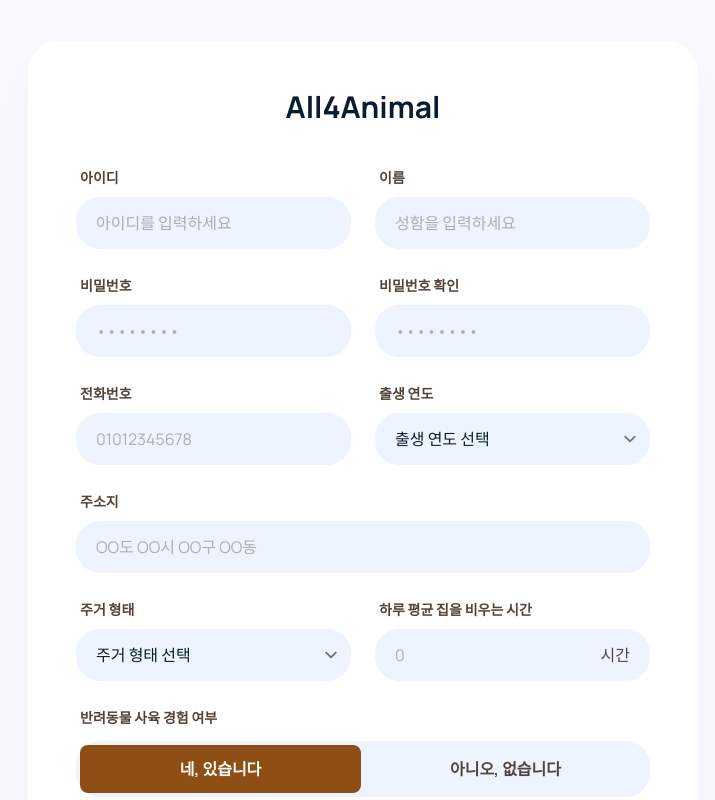
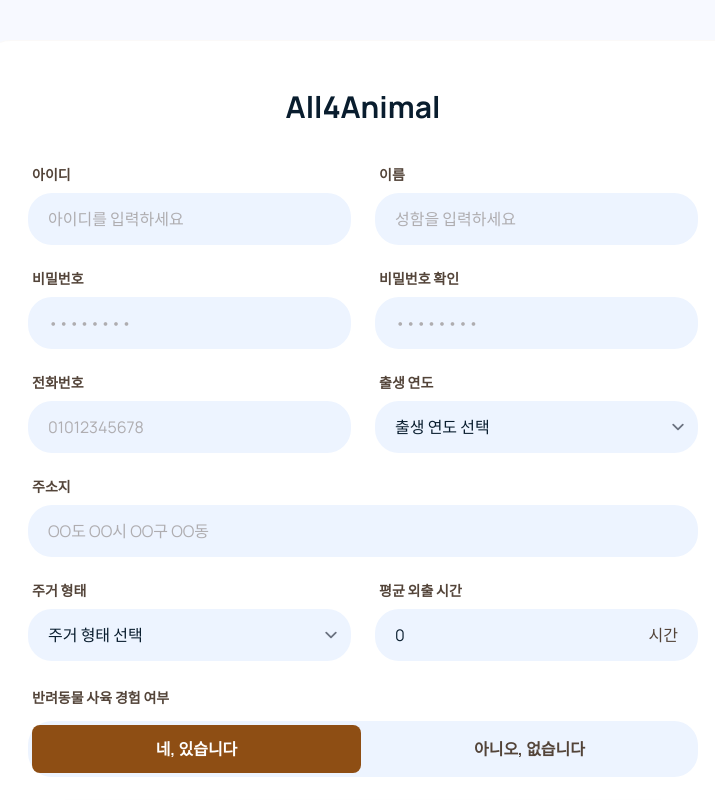
Before and after one commit to AllfourAnimal/client, a React (Create React App) app: page / in a window 1280 px wide. Both pictures are taken after a click on the button "계정 생성". Shown: the top 800 px of the page, without its empty margins (277-992 px from the left). Built offline with nearby package versions, Linux system fonts and the light colour scheme.

Commit message:
feat: 회원가입 API 연결

```diff
--- a/src/pages/LoginPage.jsx
+++ b/src/pages/LoginPage.jsx
@@ -3,7 +3,7 @@ import { loginUser } from '../api/auth';
 import { useAuth } from '../context/AuthContext';
 
 function LoginPage({ onNavigateHome, onNavigatePreferences, onNavigateSignup }) {
-  const [id, setId] = useState('');
+  const [loginId, setLoginId] = useState('');
   const [password, setPassword] = useState('');
   const [error, setError] = useState('');
   const { login } = useAuth();
@@ -12,7 +12,7 @@ function LoginPage({ onNavigateHome, onNavigatePreferences, onNavigateSignup })
     e.preventDefault();
     setError('');
     try {
-      const data = await loginUser({ loginId: id, password });
+      const data = await loginUser({ loginId, password });
       login(data.accessToken);  // 로그인 성공 시 context에 토큰 저장
       if (onNavigatePreferences) onNavigatePreferences();
     } catch (err) {
@@ -68,10 +68,10 @@ function LoginPage({ onNavigateHome, onNavigatePreferences, onNavigateSignup })
                   아이디
                 </label>
                 <input
-                  type="id"
+                  type="text"
                   placeholder="all4animal"
-                  value={id}
-                  onChange={(e) => setId(e.target.value)}
+                  value={loginId}
+                  onChange={(e) => setLoginId(e.target.value)}
                   className="w-full rounded-lg bg-surface-container-low border-none focus:ring-2 focus:ring-primary-fixed focus:bg-surface-bright h-14 px-5 text-on-surface placeholder:text-outline transition-all duration-300"
                 />
               </div>
--- a/src/pages/SignupPage.jsx
+++ b/src/pages/SignupPage.jsx
@@ -1,4 +1,6 @@
 import { useState } from 'react';
+import { signupUser } from '../api/auth';
+import { checkId } from '../api/auth';
 
 function SignupPage({ onNavigateLogin }) {
   const [form, setForm] = useState({
@@ -8,26 +10,36 @@ function SignupPage({ onNavigateLogin }) {
     passwordConfirm: '',
     phone: '',
     birthYear: '',
-    address: '',
+    location: '',
+    isExperience: true,
     housingType: '',
-    emptyHours: '',
-    isExperience: 'yes',
+    emptyTime: 0
   });
+  const [fieldErrors, setFieldErrors] = useState({});
   const [error, setError] = useState('');
 
+  // 폼 입력 핸들러
   const handleChange = (e) => {
     const { name, value } = e.target;
     setForm((prev) => ({ ...prev, [name]: value }));
   };
 
+  // 폼 제출 핸들러
   const handleSubmit = async (e) => {
     e.preventDefault();
     setError('');
-    if (form.password !== form.passwordConfirm) {
-      setError('비밀번호가 일치하지 않습니다.');
-      return;
+    setFieldErrors({});
+
+    try {
+      // Todo: 아이디 중복 검사
+      await signupUser(form);
+      onNavigateLogin();
+    } catch (err) {
+      const errors = err.response?.data?.errors;
+      if (errors)
+        setFieldErrors(errors);
+      setError((err.response.data.code === 'BAD_REQUEST' || err.response.data.code === 'VALIDATION_ERROR') ? '회원가입에 실패했습니다. 입력한 정보를 확인해주세요.' : err.response?.data?.message);
     }
-    // TODO: 회원가입 API 연동
   };
 
   const birthYears = Array.from({ length: 60 }, (_, i) => new Date().getFullYear() - 15 - i);
@@ -37,7 +49,7 @@ function SignupPage({ onNavigateLogin }) {
 
       {/* 본문 */}
       <main className="flex-grow flex items-center justify-center py-10 px-4">
-        <div className="max-w-2xl w-full">
+        <div className="max-w-3xl w-full">
           <div className="bg-surface-container-lowest p-8 md:p-12 rounded-[2rem] shadow-2xl shadow-on-surface/5 border border-outline-variant/10">
 
             <div className="mb-10 text-center">
@@ -49,7 +61,10 @@ function SignupPage({ onNavigateLogin }) {
               {/* 아이디 / 이름 */}
               <div className="grid grid-cols-1 md:grid-cols-2 gap-6">
                 <div className="space-y-2">
-                  <label className="text-sm font-bold text-on-surface-variant ml-1">아이디</label>
+                  <div className="flex items-center gap-2 ml-1">
+                    <label className="text-sm font-bold text-on-surface-variant">아이디</label>
+                    {fieldErrors.loginId && <span className="text-xs text-error">{fieldErrors.loginId}</span>}
+                  </div>
                   <input
                     name="loginId"
                     type="text"
@@ -60,7 +75,10 @@ function SignupPage({ onNavigateLogin }) {
                   />
                 </div>
                 <div className="space-y-2">
-                  <label className="text-sm font-bold text-on-surface-variant ml-1">이름</label>
+                  <div className="flex items-center gap-2 ml-1">
+                    <label className="text-sm font-bold text-on-surface-variant">이름</label>
+                    {fieldErrors.name && <span className="text-xs text-error">{fieldErrors.name}</span>}
+                  </div>
                   <input
                     name="name"
                     type="text"
@@ -75,7 +93,10 @@ function SignupPage({ onNavigateLogin }) {
               {/* 비밀번호 / 비밀번호 확인 */}
               <div className="grid grid-cols-1 md:grid-cols-2 gap-6">
                 <div className="space-y-2">
-                  <label className="text-sm font-bold text-on-surface-variant ml-1">비밀번호</label>
+                  <div className="flex items-center gap-2 ml-1">
+                    <label className="text-sm font-bold text-on-surface-variant">비밀번호</label>
+                    {fieldErrors.password && <span className="text-xs text-error">{fieldErrors.password}</span>}
+                  </div>
                   <input
                     name="password"
                     type="password"
@@ -86,7 +107,10 @@ function SignupPage({ onNavigateLogin }) {
                   />
                 </div>
                 <div className="space-y-2">
-                  <label className="text-sm font-bold text-on-surface-variant ml-1">비밀번호 확인</label>
+                  <div className="flex items-center gap-2 ml-1">
+                    <label className="text-sm font-bold text-on-surface-variant">비밀번호 확인</label>
+                    {fieldErrors.passwordConfirm && <span className="text-xs text-error">{fieldErrors.passwordConfirm}</span>}
+                  </div>
                   <input
                     name="passwordConfirm"
                     type="password"
@@ -101,7 +125,10 @@ function SignupPage({ onNavigateLogin }) {
               {/* 전화번호 / 출생 연도 */}
               <div className="grid grid-cols-1 md:grid-cols-2 gap-6">
                 <div className="space-y-2">
-                  <label className="text-sm font-bold text-on-surface-variant ml-1">전화번호</label>
+                  <div className="flex items-center gap-2 ml-1">
+                    <label className="text-sm font-bold text-on-surface-variant">전화번호</label>
+                    {fieldErrors.phone && <span className="text-xs text-error">{fieldErrors.phone}</span>}
+                  </div>
                   <input
                     name="phone"
                     type="tel"
@@ -112,7 +139,10 @@ function SignupPage({ onNavigateLogin }) {
                   />
                 </div>
                 <div className="space-y-2">
-                  <label className="text-sm font-bold text-on-surface-variant ml-1">출생 연도</label>
+                  <div className="flex items-center gap-2 ml-1">
+                    <label className="text-sm font-bold text-on-surface-variant">출생 연도</label>
+                    {fieldErrors.birthYear && <span className="text-xs text-error">{fieldErrors.birthYear}</span>}
+                  </div>
                   <select
                     name="birthYear"
                     value={form.birthYear}
@@ -129,13 +159,16 @@ function SignupPage({ onNavigateLogin }) {
 
               {/* 주소지 */}
               <div className="space-y-2">
-                <label className="text-sm font-bold text-on-surface-variant ml-1">주소지</label>
+                <div className="flex items-center gap-2 ml-1">
+                  <label className="text-sm font-bold text-on-surface-variant">주소지</label>
+                  {fieldErrors.location && <span className="text-xs text-error">{fieldErrors.location}</span>}
+                </div>
                 <div className="relative">
                   <input
-                    name="address"
+                    name="location"
                     type="text"
                     placeholder="OO도 OO시 OO구 OO동"
-                    value={form.address}
+                    value={form.location}
                     onChange={handleChange}
                     className="w-full bg-surface-container-low border-none rounded-xl px-5 py-3.5 text-on-surface placeholder:text-on-surface-variant/40 focus:ring-2 focus:ring-primary-fixed focus:bg-surface-bright transition-all"
                   />
@@ -145,7 +178,10 @@ function SignupPage({ onNavigateLogin }) {
               {/* 주거 형태 / 하루 외출 시간 */}
               <div className="grid grid-cols-1 md:grid-cols-2 gap-6">
                 <div className="space-y-2">
-                  <label className="text-sm font-bold text-on-surface-variant ml-1">주거 형태</label>
+                  <div className="flex items-center gap-2 ml-1">
+                    <label className="text-sm font-bold text-on-surface-variant">주거 형태</label>
+                    {fieldErrors.housingType && <span className="text-xs text-error">{fieldErrors.housingType}</span>}
+                  </div>
                   <select
                     name="housingType"
                     value={form.housingType}
@@ -159,14 +195,17 @@ function SignupPage({ onNavigateLogin }) {
                   </select>
                 </div>
                 <div className="space-y-2">
-                  <label className="text-sm font-bold text-on-surface-variant ml-1">하루 평균 집을 비우는 시간</label>
+                  <div className="flex items-center gap-2 ml-1">
+                    <label className="text-sm font-bold text-on-surface-variant">평균 외출 시간</label>
+                    {fieldErrors.emptyTime && <span className="text-xs text-error">{fieldErrors.emptyTime}</span>}
+                  </div>
                   <div className="relative">
                     <input
-                      name="emptyHours"
+                      name="emptyTime"
                       type="number"
                       min="0"
                       placeholder="0"
-                      value={form.emptyHours}
+                      value={form.emptyTime}
                       onChange={handleChange}
                       className="w-full bg-surface-container-low border-none rounded-xl px-5 py-3.5 text-on-surface placeholder:text-on-surface-variant/40 focus:ring-2 focus:ring-primary-fixed focus:bg-surface-bright transition-all pr-12"
                     />
@@ -181,14 +220,14 @@ function SignupPage({ onNavigateLogin }) {
               <div className="space-y-3">
                 <label className="text-sm font-bold text-on-surface-variant ml-1">반려동물 사육 경험 여부</label>
                 <div className="flex p-1 bg-surface-container-low rounded-xl gap-1">
-                  {[{ value: 'yes', label: '네, 있습니다' }, { value: 'no', label: '아니오, 없습니다' }].map(({ value, label }) => (
-                    <label key={value} className="flex-1 cursor-pointer">
+                  {[{ value: true, label: '네, 있습니다' }, { value: false, label: '아니오, 없습니다' }].map(({ value, label }) => (
+                    <label key={String(value)} className="flex-1 cursor-pointer">
                       <input
                         type="radio"
                         name="isExperience"
-                        value={value}
+                        value={String(value)}
                         checked={form.isExperience === value}
-                        onChange={handleChange}
+                        onChange={() => setForm((prev) => ({ ...prev, isExperience: value }))}
                         className="peer hidden"
                       />
                       <div className="w-full text-center py-3 rounded-lg font-bold text-on-surface-variant peer-checked:bg-primary peer-checked:text-on-primary transition-all duration-300">
```
Also changed, not shown: src/api/auth.js (+24 -1 lines).
